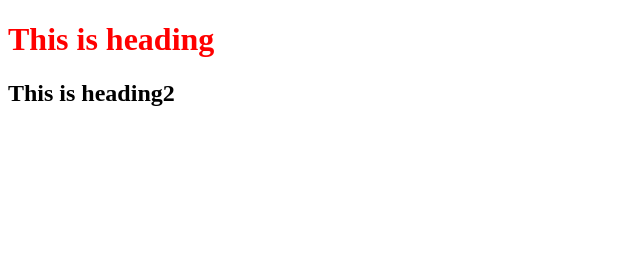
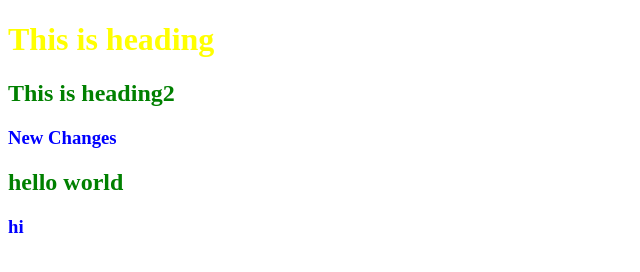
Before and after one commit to sherlock13b/testing, a plain HTML site: page index.html in a window 1280 px wide. Shown: the whole page, without its empty margins (0-640 px from the left). Drawn offline with Linux system fonts and the light colour scheme.

Commit message:
updated changes

```diff
--- a/index.html
+++ b/index.html
@@ -9,5 +9,10 @@
 <body>
     <h1>This is heading</h1>
     <h2>This is heading2</h2>
+    <h3>New Changes</h3>
+    <h2> hello world</h2>
+    <h3>
+        hi
+    </h3>
 </body>
 </html>
--- a/style.css
+++ b/style.css
@@ -1,3 +1,9 @@
 h1{
-    color: red;
+    color: yellow;
 }
+h3{
+    color: blue ;
+}
+h2 {
+    color: green;
+}
```
